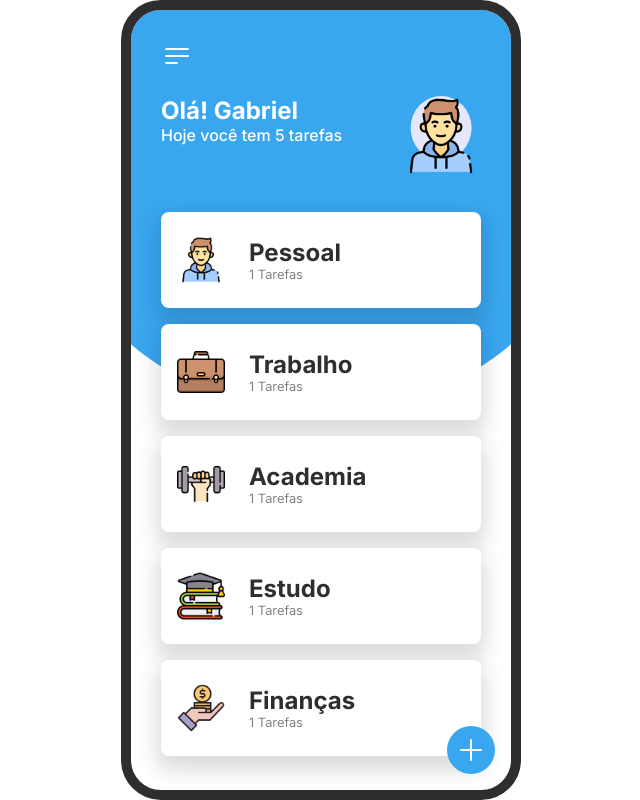
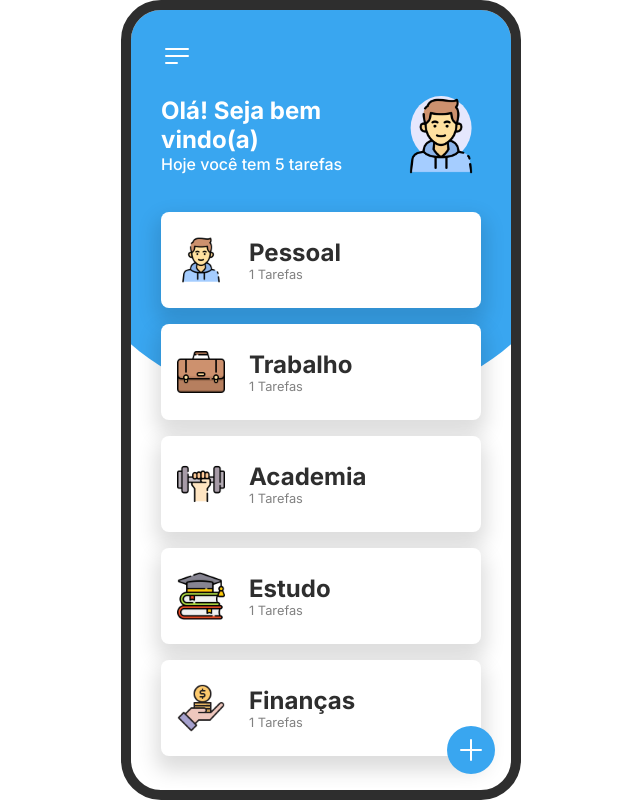
Before and after one commit to gabrielyzy/lista-de-tarefa, a plain HTML site: page index.html in a window 1280 px wide. Shown: the whole page, without its empty margins (319-959 px from the left). Drawn offline with Linux system fonts and the light colour scheme.

Commit message:
Update index.html

```diff
--- a/index.html
+++ b/index.html
@@ -44,7 +44,7 @@
           </div>
           <div class="welcome">
             <div class="content">
-              <h1>Olá! Gabriel</h1>
+              <h1>Olá! Seja bem vindo(a)</h1>
               <p>Hoje você tem <span id="total-tasks">5</span> tarefas</p>
             </div>
             <div class="img">
```
